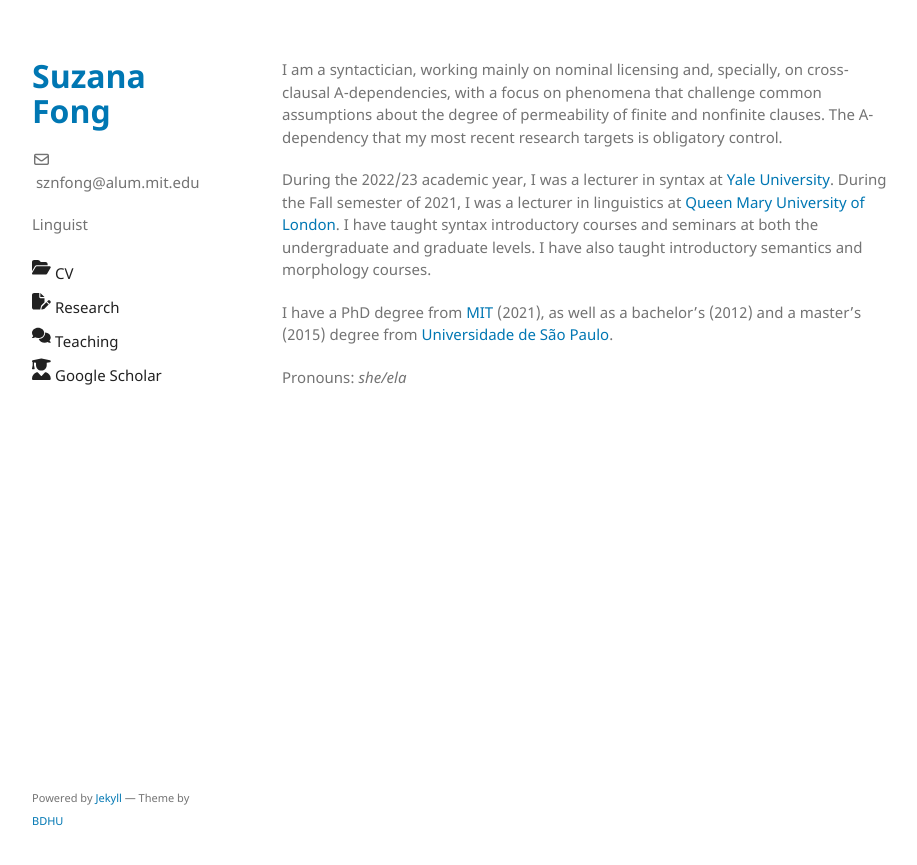
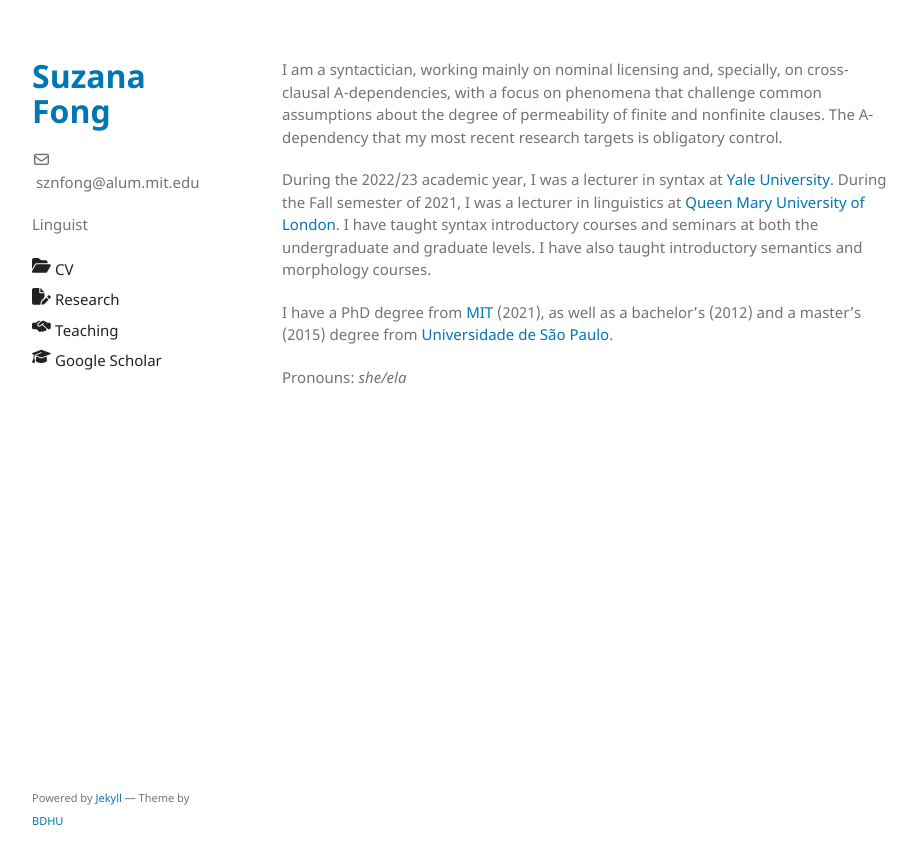
Before and after one commit to sznfng/sznfng.github.io, a Jekyll site: the page built from index.md, in a window 1280 px wide. Shown: the top 865 px of the page, without its empty margins (178-1095 px from the left). Built offline with Jekyll 4.4.1, drawn with Linux system fonts in a browser that asks for light colours.

Commit message:
Update _config.yml

```diff
--- a/_config.yml
+++ b/_config.yml
@@ -13,16 +13,16 @@ plugins:
 # You can find fonts from https://iconify.design or https://fontawesome.com. Below is just an example illustrating how to use custom icons
 sidebar:
   - name: CV
-    icon: <svg xmlns="http://www.w3.org/2000/svg" width="1.25em" height="1.5em" viewBox="0 0 576 512"><path fill="currentColor" d="M88.7 223.8L0 375.8V96c0-35.3 28.7-64 64-64h117.5c17 0 33.3 6.7 45.3 18.7l26.5 26.5c12 12 28.3 18.7 45.3 18.7H416c35.3 0 64 28.7 64 64v32H144c-22.8 0-43.8 12.1-55.3 31.8zm27.6 16.1c5.8-9.9 16.3-15.9 27.7-15.9h400c11.5 0 22 6.1 27.7 16.1s5.7 22.2-.1 32.1l-112 192C453.9 474 443.4 480 432 480H32c-11.5 0-22-6.1-27.7-16.1s-5.7-22.2.1-32.1l112-192z"/></svg>
+    icon: <svg xmlns="http://www.w3.org/2000/svg" width="1.25em" height="1.25em" viewBox="0 0 576 512"><path fill="currentColor" d="M88.7 223.8L0 375.8V96c0-35.3 28.7-64 64-64h117.5c17 0 33.3 6.7 45.3 18.7l26.5 26.5c12 12 28.3 18.7 45.3 18.7H416c35.3 0 64 28.7 64 64v32H144c-22.8 0-43.8 12.1-55.3 31.8zm27.6 16.1c5.8-9.9 16.3-15.9 27.7-15.9h400c11.5 0 22 6.1 27.7 16.1s5.7 22.2-.1 32.1l-112 192C453.9 474 443.4 480 432 480H32c-11.5 0-22-6.1-27.7-16.1s-5.7-22.2.1-32.1l112-192z"/></svg>
     link: /CV_sfong.pdf
   - name: Research
-    icon: <svg xmlns="http://www.w3.org/2000/svg" width="1.25em" height="1.5em" viewBox="0 0 576 512"><path fill="currentColor" d="M0 64C0 28.7 28.7 0 64 0h160v128c0 17.7 14.3 32 32 32h128v125.7l-86.8 86.8c-10.3 10.3-17.5 23.1-21 37.2l-18.7 74.9c-2.3 9.2-1.8 18.8 1.3 27.5H64c-35.3 0-64-28.7-64-64V64zm384 64H256V0l128 128zm165.8 107.7l14.4 14.4c15.6 15.6 15.6 40.9 0 56.6l-29.4 29.4l-71-71l29.4-29.4c15.6-15.6 40.9-15.6 56.6 0zM311.9 417l129.2-129.2l71 71l-129.2 129.1c-4.1 4.1-9.2 7-14.9 8.4l-60.1 15c-5.5 1.4-11.2-.2-15.2-4.2s-5.6-9.7-4.2-15.2l15-60.1c1.4-5.6 4.3-10.8 8.4-14.9z"/></svg>
+    icon: <svg xmlns="http://www.w3.org/2000/svg" width="1.25em" height="1.25em" viewBox="0 0 576 512"><path fill="currentColor" d="M0 64C0 28.7 28.7 0 64 0h160v128c0 17.7 14.3 32 32 32h128v125.7l-86.8 86.8c-10.3 10.3-17.5 23.1-21 37.2l-18.7 74.9c-2.3 9.2-1.8 18.8 1.3 27.5H64c-35.3 0-64-28.7-64-64V64zm384 64H256V0l128 128zm165.8 107.7l14.4 14.4c15.6 15.6 15.6 40.9 0 56.6l-29.4 29.4l-71-71l29.4-29.4c15.6-15.6 40.9-15.6 56.6 0zM311.9 417l129.2-129.2l71 71l-129.2 129.1c-4.1 4.1-9.2 7-14.9 8.4l-60.1 15c-5.5 1.4-11.2-.2-15.2-4.2s-5.6-9.7-4.2-15.2l15-60.1c1.4-5.6 4.3-10.8 8.4-14.9z"/></svg>
     link: /research
   - name: Teaching
-    icon: <svg xmlns="http://www.w3.org/2000/svg" width="1.25em" height="1.5em" viewBox="0 0 640 512"><path fill="currentColor" d="M208 352c114.9 0 208-78.8 208-176S322.9 0 208 0S0 78.8 0 176c0 38.6 14.7 74.3 39.6 103.4c-3.5 9.4-8.7 17.7-14.2 24.7c-4.8 6.2-9.7 11-13.3 14.3c-1.8 1.6-3.3 2.9-4.3 3.7c-.5.4-.9.7-1.1.8l-.2.2C1 327.2-1.4 334.4.8 340.9S9.1 352 16 352c21.8 0 43.8-5.6 62.1-12.5c9.2-3.5 17.8-7.4 25.3-11.4C134.1 343.3 169.8 352 208 352zm240-176c0 112.3-99.1 196.9-216.5 207c24.3 74.4 104.9 129 200.5 129c38.2 0 73.9-8.7 104.7-23.9c7.5 4 16 7.9 25.2 11.4c18.3 6.9 40.3 12.5 62.1 12.5c6.9 0 13.1-4.5 15.2-11.1c2.1-6.6-.2-13.8-5.8-17.9l-.2-.2c-.2-.2-.6-.4-1.1-.8c-1-.8-2.5-2-4.3-3.7c-3.6-3.3-8.5-8.1-13.3-14.3c-5.5-7-10.7-15.4-14.2-24.7c24.9-29 39.6-64.7 39.6-103.4c0-92.8-84.9-168.9-192.6-175.5c.4 5.1.6 10.3.6 15.5z"/></svg>
+    icon: <svg xmlns="http://www.w3.org/2000/svg" width="1.25em" height="1.25em" viewBox="0 0 640 512"><path fill="currentColor" d="m323.4 85.2l-96.8 78.4c-16.1 13-19.2 36.4-7 53.1c12.9 17.8 38 21.3 55.3 7.8l99.3-77.2c7-5.4 17-4.2 22.5 2.8s4.2 17-2.8 22.5L373 188.8L550.2 352H592c26.5 0 48-21.5 48-48V176c0-26.5-21.5-48-48-48h-80.7l-3.9-2.5L434.8 79c-15.3-9.8-33.2-15-51.4-15c-21.8 0-43 7.5-60 21.2zm22.8 124.4l-51.7 40.2c-31.5 24.6-77.2 18.2-100.8-14.2c-22.2-30.5-16.6-73.1 12.7-96.8l83.2-67.3c-11.6-4.9-24.1-7.4-36.8-7.4C234 64 215.7 69.6 200 80l-72 48H48c-26.5 0-48 21.5-48 48v128c0 26.5 21.5 48 48 48h108.2l91.4 83.4c19.6 17.9 49.9 16.5 67.8-3.1c5.5-6.1 9.2-13.2 11.1-20.6l17 15.6c19.5 17.9 49.9 16.6 67.8-2.9c4.5-4.9 7.8-10.6 9.9-16.5c19.4 13 45.8 10.3 62.1-7.5c17.9-19.5 16.6-49.9-2.9-67.8l-134.2-123z"/></svg>
     link: /teaching
   - name: Google Scholar
-    icon: <svg xmlns="http://www.w3.org/2000/svg" width="1.25em" height="1.5em" viewBox="0 0 448 512"><path fill="currentColor" d="M219.3.5c3.1-.6 6.3-.6 9.4 0l200 40C439.9 42.7 448 52.6 448 64s-8.1 21.3-19.3 23.5L352 102.9V160c0 70.7-57.3 128-128 128S96 230.7 96 160v-57.1l-48-9.6v65.1l15.7 78.4c.9 4.7-.3 9.6-3.3 13.3S52.8 256 48 256H16c-4.8 0-9.3-2.1-12.4-5.9s-4.3-8.6-3.3-13.3L16 158.4V86.6C6.5 83.3 0 74.3 0 64c0-11.4 8.1-21.3 19.3-23.5l200-40zM111.9 327.7c10.5-3.4 21.8.4 29.4 8.5l71 75.5c6.3 6.7 17 6.7 23.3 0l71-75.5c7.6-8.1 18.9-11.9 29.4-8.5c65 20.9 112 81.7 112 153.6c0 17-13.8 30.7-30.7 30.7H30.7C13.8 512 0 498.2 0 481.3c0-71.9 47-132.7 111.9-153.6z"/></svg>
+    icon: <svg xmlns="http://www.w3.org/2000/svg" width="1.25em" height="1.25em" viewBox="0 0 640 512"><path fill="currentColor" d="M320 32c-8.1 0-16.1 1.4-23.7 4.1L15.8 137.4C6.3 140.9 0 149.9 0 160s6.3 19.1 15.8 22.6l57.9 20.9C57.3 229.3 48 259.8 48 291.9V320c0 28.4-10.8 57.7-22.3 80.8c-6.5 13-13.9 25.8-22.5 37.6c-3.2 4.3-4.1 9.9-2.3 15s6 8.9 11.2 10.2l64 16c4.2 1.1 8.7.3 12.4-2s6.3-6.1 7.1-10.4c8.6-42.8 4.3-81.2-2.1-108.7c-3.2-14.2-7.5-28.7-13.5-42v-24.6c0-30.2 10.2-58.7 27.9-81.5c12.9-15.5 29.6-28 49.2-35.7l157-61.7c8.2-3.2 17.5.8 20.7 9s-.8 17.5-9 20.7l-157 61.7c-12.4 4.9-23.3 12.4-32.2 21.6l159.6 57.6c7.6 2.7 15.6 4.1 23.7 4.1s16.1-1.4 23.7-4.1l280.6-101c9.5-3.4 15.8-12.5 15.8-22.6s-6.3-19.1-15.8-22.6L343.7 36.1c-7.6-2.7-15.6-4.1-23.7-4.1zM128 408c0 35.3 86 72 192 72s192-36.7 192-72l-15.3-145.4L354.5 314c-11.1 4-22.8 6-34.5 6s-23.5-2-34.5-6l-142.2-51.4L128 408z"/></svg>
     link: https://scholar.google.com/citations?user=2IBXsDsAAAAJ&hl=en&oi=sra
 
 # https://github.com/github/pages-gem/issues/399#issuecomment-301827749
```
